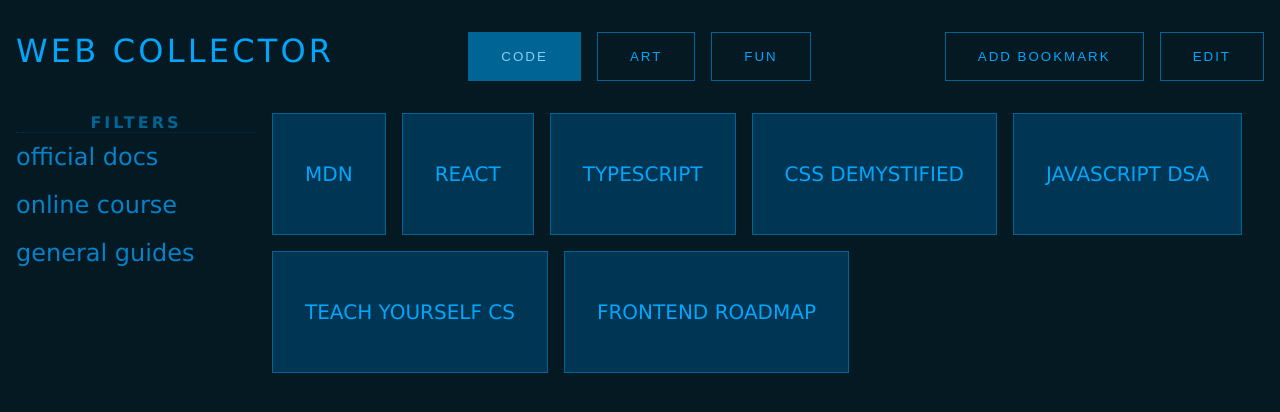
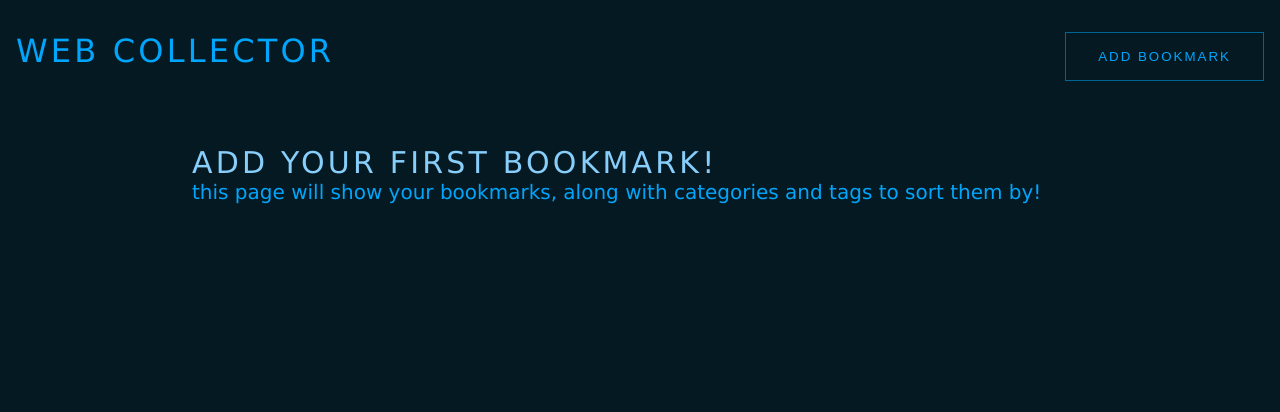
Before and after one commit to mistyb01/web-collector, a React (Create React App) app: page / in a window 1280 px wide. Shown: the top 412 px of the page. Built offline with nearby package versions, Linux system fonts and the light colour scheme.

Commit message:
startup screen message

```diff
--- a/src/Home.tsx
+++ b/src/Home.tsx
@@ -31,16 +31,22 @@ export const Home: React.FC<Props> = (props) => {
    <>
     <header>
           <h1 className="header-logo">web collector</h1>
+          {localStorage.getItem('bookmarkData') !== null &&
           <Categories
             categoryList={categoryList}
             category={category}
             handleCategoryChange={handleCategoryChange}/>
+          }
           <div className="horizontal-space">
               <Link to='/add'><button className="header__button">add bookmark</button></Link>
+            {localStorage.getItem('bookmarkData') !== null &&
               <Link to='/edit'><button className="header__button">edit</button></Link>
+            }
           </div>
     </header>
     <main className="home-container horizontal-space">
+    {localStorage.getItem('bookmarkData') !== null ?
+    <>
     <div className="filter-menu">
             <h3 className="filter-menu__header">filters</h3>
             <Tags
@@ -50,6 +56,12 @@ export const Home: React.FC<Props> = (props) => {
                 handleTagChange={handleTagChange} />
           </div>
     <Bookmarks bookmarkData={props.bookmarkData} category={category} tag={tag}/>
+    </> :
+    <div className="page-container">
+        <h2>add your first bookmark!</h2>
+        <p>this page will show your bookmarks, along with categories and tags to sort them by!</p>
+    </div>
+    }
     </main>
    </>
   );
```
